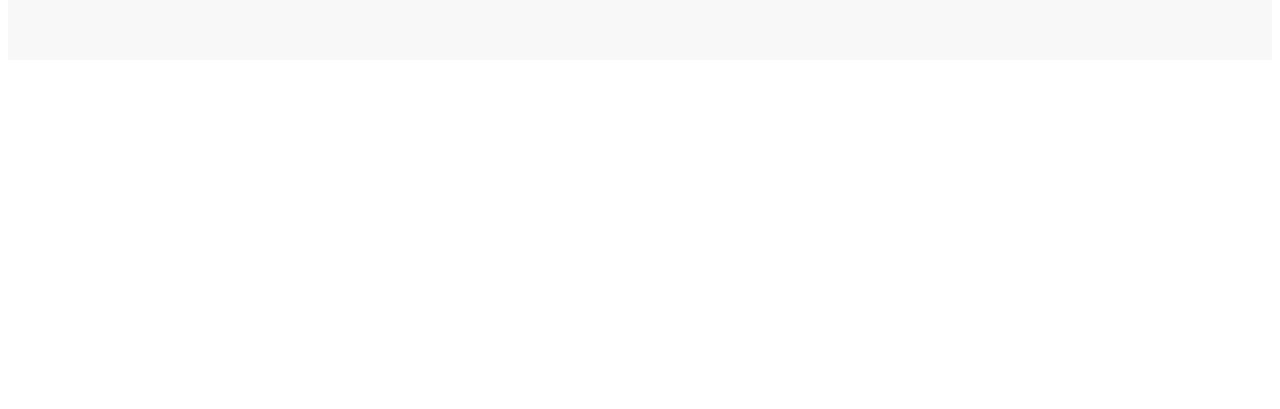
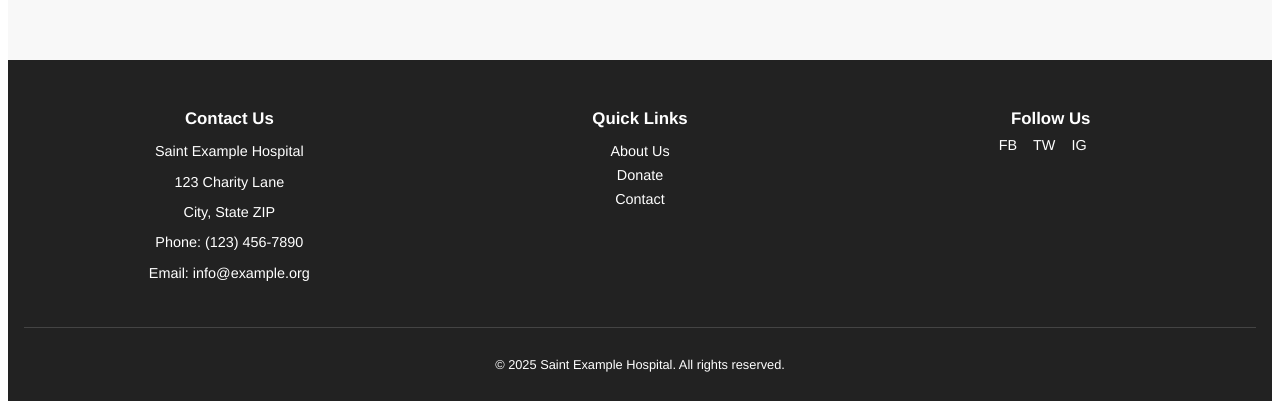
Before and after one commit to JulianJ51/wood_hudson_frontend, a Vue app in the folder wood_hudson_frontend/: page / in a window 1280 px wide. Shown: the part 1220-1629 px from the top of the page. Before the commit the page ends 1288 px from the top, so only its background shows below. Built offline with nearby package versions, Linux system fonts and the light colour scheme.

Commit message:
more readme details

```diff
--- a/wood_hudson_frontend/src/App.vue
+++ b/wood_hudson_frontend/src/App.vue
@@ -2,18 +2,22 @@
   <div id="app">
     <TopBar />
     <router-view />
+    <ContactFooter />
   </div>
 </template>
 
 <script>
-import TopBar from './components/TopBar.vue';
+import TopBar from "@/components/TopBar.vue";
+import ContactFooter from "@/components/ContactFooter.vue";
 
 export default {
   components: {
-    TopBar
+    TopBar,
+    ContactFooter
   }
 };
 </script>
+
 
 <style>
 #app {
--- /dev/null
+++ b/wood_hudson_frontend/src/components/ContactFooter.vue
@@ -0,0 +1,115 @@
+<template>
+  <footer class="site-footer">
+    <div class="footer-container">
+      <div class="footer-info">
+        <h3>Contact Us</h3>
+        <p>Saint Example Hospital</p>
+        <p>123 Charity Lane</p>
+        <p>City, State ZIP</p>
+        <p>Phone: (123) 456-7890</p>
+        <p>Email: info@example.org</p>
+      </div>
+
+      <div class="footer-links">
+        <h3>Quick Links</h3>
+        <ul>
+          <li><a href="#about">About Us</a></li>
+          <li><a href="#donate">Donate</a></li>
+          <li><a href="#contact">Contact</a></li>
+        </ul>
+      </div>
+
+      <div class="footer-social">
+        <h3>Follow Us</h3>
+        <a href="#" aria-label="Facebook">FB</a>
+        <a href="#" aria-label="Twitter">TW</a>
+        <a href="#" aria-label="Instagram">IG</a>
+      </div>
+    </div>
+
+    <div class="footer-bottom">
+      <p>&copy; 2025 Saint Example Hospital. All rights reserved.</p>
+    </div>
+  </footer>
+</template>
+
+<script>
+export default {
+  name: "ContactFooter",
+};
+</script>
+
+<style scoped>
+.site-footer {
+  background-color: #222;
+  color: #fff;
+  padding: 2rem 1rem 1rem;
+  font-size: 0.9rem;
+}
+
+.footer-container {
+  display: flex;
+  flex-wrap: wrap;
+  justify-content: space-between;
+  gap: 2rem;
+  max-width: 1200px;
+  margin: 0 auto;
+}
+
+.footer-info,
+.footer-links,
+.footer-social {
+  flex: 1;
+  min-width: 200px;
+}
+
+.footer-info h3,
+.footer-links h3,
+.footer-social h3 {
+  margin-bottom: 0.5rem;
+}
+
+.footer-links ul {
+  list-style: none;
+  padding: 0;
+}
+
+.footer-links li {
+  margin-bottom: 0.5rem;
+}
+
+.footer-links a,
+.footer-social a {
+  color: #fff;
+  text-decoration: none;
+}
+
+.footer-links a:hover,
+.footer-social a:hover {
+  text-decoration: underline;
+}
+
+.footer-social a {
+  margin-right: 1rem;
+}
+
+.footer-bottom {
+  text-align: center;
+  margin-top: 2rem;
+  font-size: 0.8rem;
+  border-top: 1px solid #444;
+  padding-top: 1rem;
+}
+
+/* Responsive */
+@media (max-width: 768px) {
+  .footer-container {
+    flex-direction: column;
+    text-align: center;
+  }
+
+  .footer-social a {
+    margin-right: 0.5rem;
+  }
+}
+</style>
```
